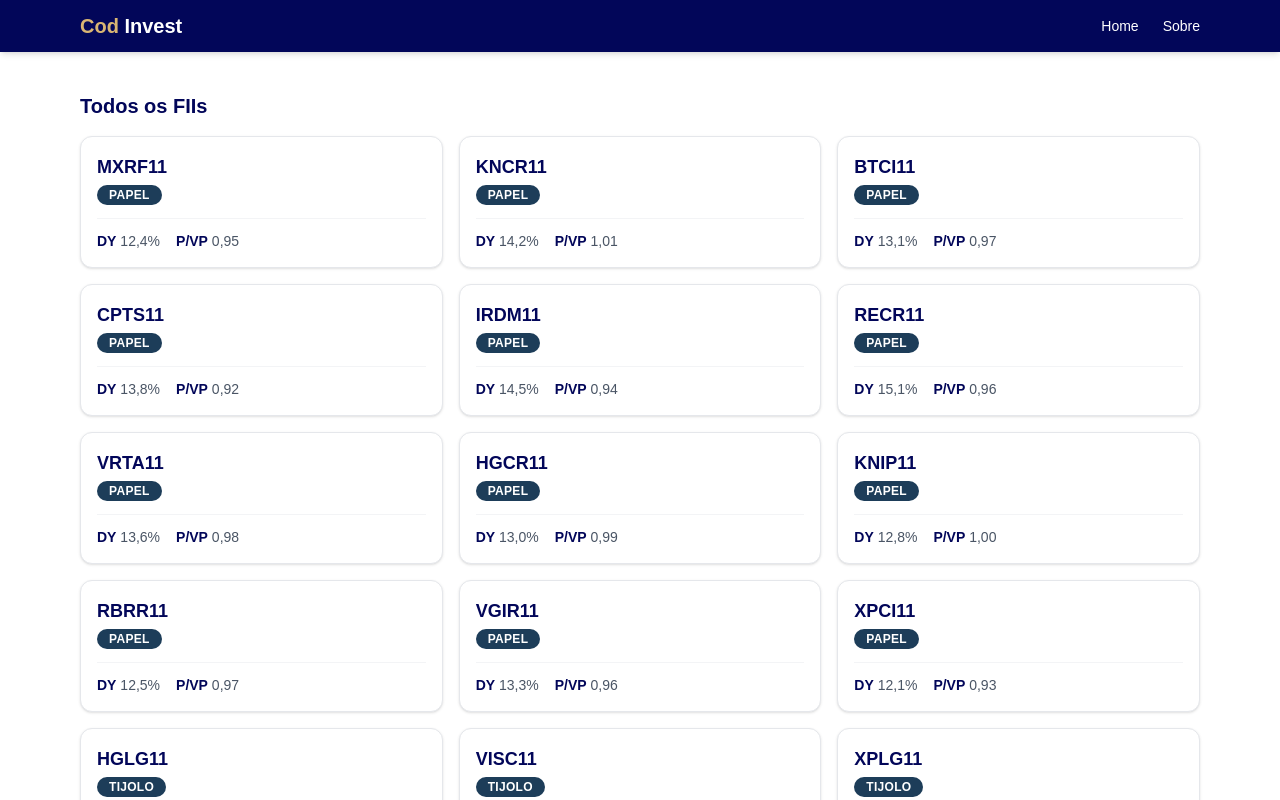
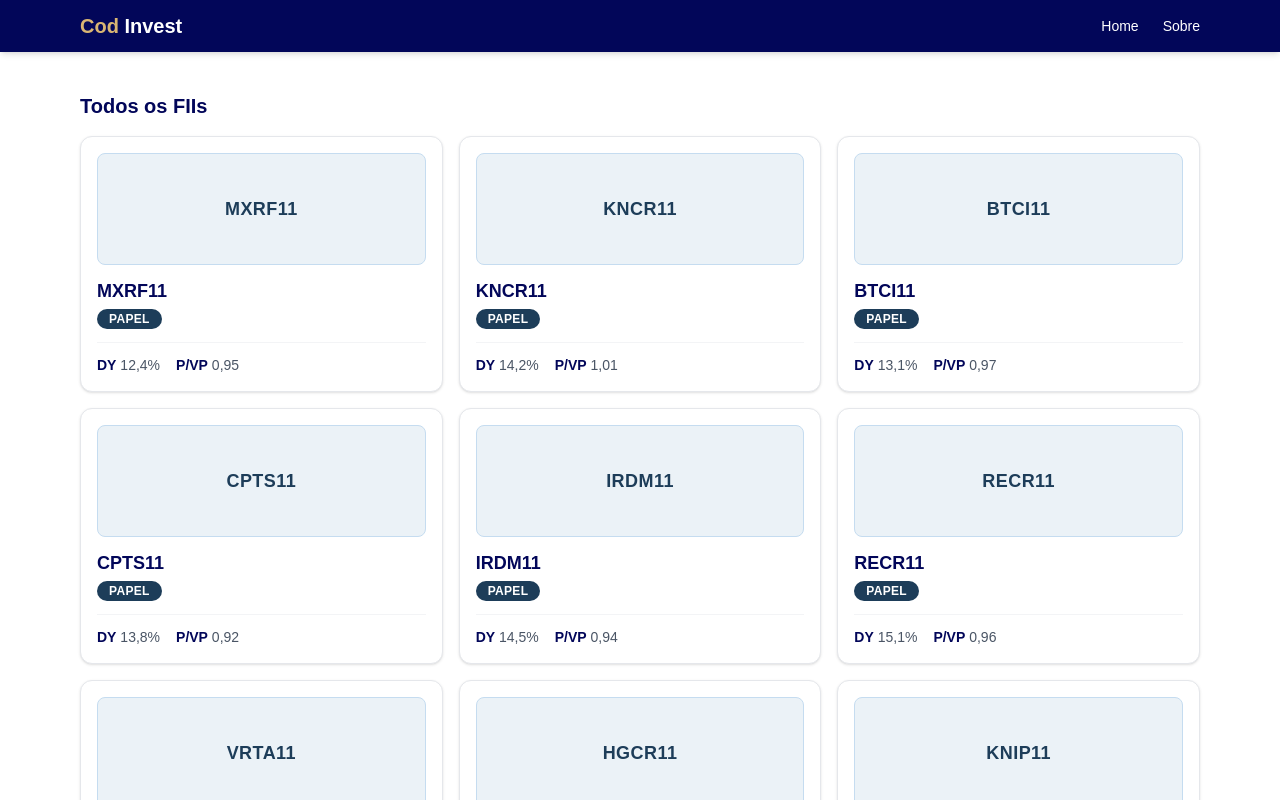
Before and after one commit to sophiafernandesc/cod-invest-project, a Next.js app: page / in a window 1280 px wide. Shown: the top 800 px of the page. Built offline with nearby package versions, Linux system fonts and the light colour scheme.

Commit message:
feat(componentes): adiciona avatar colorido por setor no card

```diff
--- /dev/null
+++ b/components/AvatarSetor.tsx
@@ -0,0 +1,38 @@
+// components/AvatarSetor.tsx
+// Exibe um bloco colorido com o ticker do FII.
+// A cor muda conforme o setor — estilos condicionais com Tailwind.
+
+const coresPorSetor: Record<string, string> = {
+    Papel:             "bg-[#EBF2F7] text-[#1D3D59] border-[#C5DCF0]",
+    Tijolo:            "bg-[#FDF3E3] text-[#7A5E1E] border-[#F5D9A8]",
+    Híbrido:           "bg-[#E6F3F5] text-[#123038] border-[#B2D8DE]",
+    Fiagro:            "bg-[#EAF3DE] text-[#274a09] border-[#C0DD97]",
+    "Fundo de Fundos": "bg-[#EEEDFE] text-[#3C3489] border-[#CECBF6]",
+    Hoteleiro:         "bg-[#FAECE7] text-[#712B13] border-[#F5C4B3]",
+  };
+
+  const corPadrao = "bg-gray-100 text-gray-600 border-gray-200";
+
+  interface AvatarSetorProps {
+    setor: string;
+    ticker: string;
+    tamanho?: "normal" | "grande";
+  }
+
+  export default function AvatarSetor({
+    setor,
+    ticker,
+    tamanho = "normal",
+  }: AvatarSetorProps) {
+    const cores = coresPorSetor[setor] ?? corPadrao;
+    const alturaClasse = tamanho === "grande" ? "h-48" : "h-28";
+    const textoClasse  = tamanho === "grande" ? "text-3xl" : "text-lg";
+
+    return (
+      <div
+        className={`flex w-full items-center justify-center rounded-lg border font-bold tracking-wide ${alturaClasse} ${textoClasse} ${cores}`}
+      >
+        {ticker}
+      </div>
+    );
+  }
--- a/components/FiiCard.tsx
+++ b/components/FiiCard.tsx
@@ -1,6 +1,7 @@
 // components/FiiCard.tsx
 import Link from "next/link";
 import { Fii } from "@/data/fiis";
+import AvatarSetor from "@/components/AvatarSetor";
 
 interface FiiCardProps {
   fii: Fii;
@@ -12,7 +13,9 @@ export default function FiiCard({ fii }: FiiCardProps) {
       href={`/fiis/${fii.id}`}
       className="block rounded-xl border border-gray-200 bg-white p-4 shadow-sm transition hover:-translate-y-1 hover:shadow-md"
     >
-      <h3 className="text-lg font-bold text-[#020659]">{fii.ticker}</h3>
+      <AvatarSetor setor={fii.setor} ticker={fii.ticker} />
+
+      <h3 className="mt-3 text-lg font-bold text-[#020659]">{fii.ticker}</h3>
 
       <span className="mt-1 inline-block rounded-full bg-[#1D3D59] px-3 py-0.5 text-xs font-semibold uppercase tracking-wide text-white">
         {fii.setor}
```
